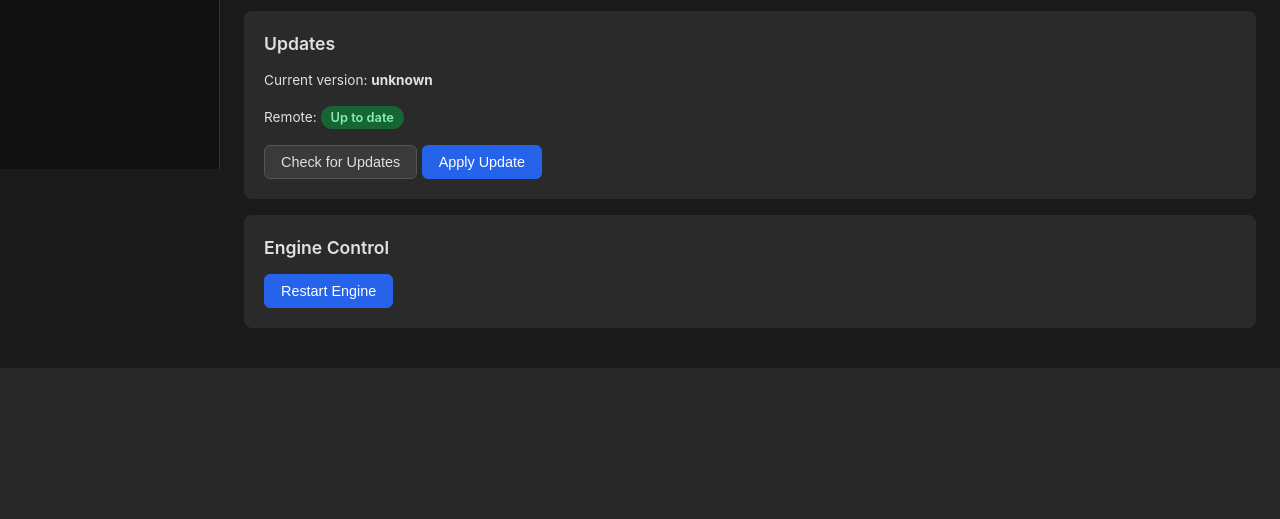
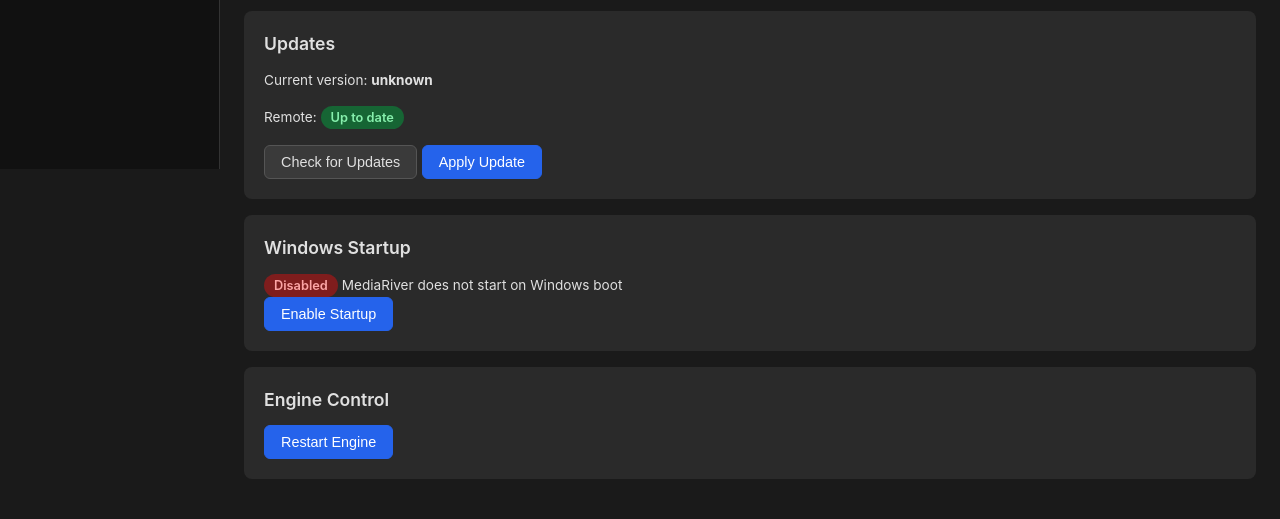
Before and after one commit to Rey092/mediariver, a FastAPI app: page /settings in a window 1280 px wide. Shown: the part 631-1150 px from the top of the page. Before the commit the page ends 999 px from the top, so only its background shows below. Run offline with FastAPI, Linux system fonts and the light colour scheme.

Commit message:
feat(desktop): add startup toggle in Settings UI
- Enable/Disable Windows startup from the web UI
- Uses HTMX for instant toggle without page reload
- Calls register-startup.ps1 or inline PowerShell fallback
- Shows current state (Enabled/Disabled badge)

Co-Authored-By: Claude Opus 4.6 (1M context) <noreply@anthropic.com>

```diff
--- a/src/desktop/server.py
+++ b/src/desktop/server.py
@@ -49,6 +49,55 @@ def _format_uptime(seconds: float) -> str:
     h = int(seconds) // 3600
     m = (int(seconds) % 3600) // 60
     return f"{h}h {m}m"
+
+
+def _check_startup_task() -> bool:
+    """Check if the MediaRiver scheduled task exists on Windows."""
+    import sys
+    if sys.platform != "win32":
+        return False
+    try:
+        result = subprocess.run(
+            ["powershell", "-Command", "Get-ScheduledTask -TaskName 'MediaRiver' -ErrorAction Stop"],
+            capture_output=True, timeout=5,
+        )
+        return result.returncode == 0
+    except (FileNotFoundError, subprocess.TimeoutExpired):
+        return False
+
+
+def _set_startup_task(enable: bool) -> None:
+    """Register or unregister the Windows startup scheduled task."""
+    import sys
+    if sys.platform != "win32":
+        return
+
+    if not enable:
+        subprocess.run(
+            ["powershell", "-Command", "Unregister-ScheduledTask -TaskName 'MediaRiver' -Confirm:$false -ErrorAction SilentlyContinue"],
+            capture_output=True, timeout=10,
+        )
+        return
+
+    # Find the repo root and scripts
+    repo_dir = Path(__file__).resolve().parent.parent
+    register_script = repo_dir / "installer" / "register-startup.ps1"
+    if register_script.exists():
+        subprocess.run(
+            ["powershell", "-File", str(register_script)],
+            capture_output=True, timeout=15,
+        )
+    else:
+        # Fallback: inline registration
+        pythonw = str(repo_dir / ".venv" / "Scripts" / "pythonw.exe")
+        tray_script = str(repo_dir / "src" / "desktop" / "tray.py")
+        ps_cmd = (
+            f"$a = New-ScheduledTaskAction -Execute '{pythonw}' -Argument '{tray_script}' -WorkingDirectory '{repo_dir}';"
+            f"$t = New-ScheduledTaskTrigger -AtLogOn -User $env:USERNAME; $t.Delay = 'PT30S';"
+            f"$s = New-ScheduledTaskSettingsSet -AllowStartIfOnBatteries -DontStopIfGoingOnBatteries -StartWhenAvailable -ExecutionTimeLimit 0;"
+            f"Register-ScheduledTask -TaskName 'MediaRiver' -Action $a -Trigger $t -Settings $s -Force | Out-Null"
+        )
+        subprocess.run(["powershell", "-Command", ps_cmd], capture_output=True, timeout=15)
 
 
 def _get_db_stats(config: AppConfig) -> dict:
@@ -179,12 +228,14 @@ def create_app(config: AppConfig, service: EngineService, updater: Updater) -> F
         update_status = None
         with contextlib.suppress(Exception):
             update_status = updater.check()
+        startup_enabled = _check_startup_task()
         return templates.TemplateResponse(request, "settings.html", {
             "page": "settings",
             "config": config,
             "env_json": json.dumps(config.env, indent=2),
             "current_version": current_version,
             "update_status": update_status,
+            "startup_enabled": startup_enabled,
         })
 
     # ── API routes ─────────────────────────────────────────────────────
@@ -213,6 +264,22 @@ def create_app(config: AppConfig, service: EngineService, updater: Updater) -> F
     async def api_update_apply():
         success = updater.apply()
         return {"ok": success}
+
+    @app.post("/api/startup/enable", response_class=HTMLResponse)
+    async def api_startup_enable():
+        _set_startup_task(enable=True)
+        return (
+            '<p class="text-sm"><span class="badge badge-done">Enabled</span> MediaRiver starts automatically 30s after logon</p>'
+            '<button class="btn" hx-post="/api/startup/disable" hx-target="#startup-status" hx-swap="innerHTML">Disable Startup</button>'
+        )
+
+    @app.post("/api/startup/disable", response_class=HTMLResponse)
+    async def api_startup_disable():
+        _set_startup_task(enable=False)
+        return (
+            '<p class="text-sm"><span class="badge badge-failed">Disabled</span> MediaRiver does not start on Windows boot</p>'
+            '<button class="btn btn-accent" hx-post="/api/startup/enable" hx-target="#startup-status" hx-swap="innerHTML">Enable Startup</button>'
+        )
 
     @app.post("/api/settings")
     async def api_settings(
--- a/src/desktop/templates/settings.html
+++ b/src/desktop/templates/settings.html
@@ -56,6 +56,19 @@
 </div>
 
 <div class="card mt-4">
+    <h2 class="card-title">Windows Startup</h2>
+    <div id="startup-status">
+        {% if startup_enabled %}
+        <p class="text-sm"><span class="badge badge-done">Enabled</span> MediaRiver starts automatically 30s after logon</p>
+        <button class="btn" hx-post="/api/startup/disable" hx-target="#startup-status" hx-swap="innerHTML">Disable Startup</button>
+        {% else %}
+        <p class="text-sm"><span class="badge badge-failed">Disabled</span> MediaRiver does not start on Windows boot</p>
+        <button class="btn btn-accent" hx-post="/api/startup/enable" hx-target="#startup-status" hx-swap="innerHTML">Enable Startup</button>
+        {% endif %}
+    </div>
+</div>
+
+<div class="card mt-4">
     <h2 class="card-title">Engine Control</h2>
     <button class="btn btn-accent" hx-post="/api/server/restart" hx-swap="none">Restart Engine</button>
 </div>
```
